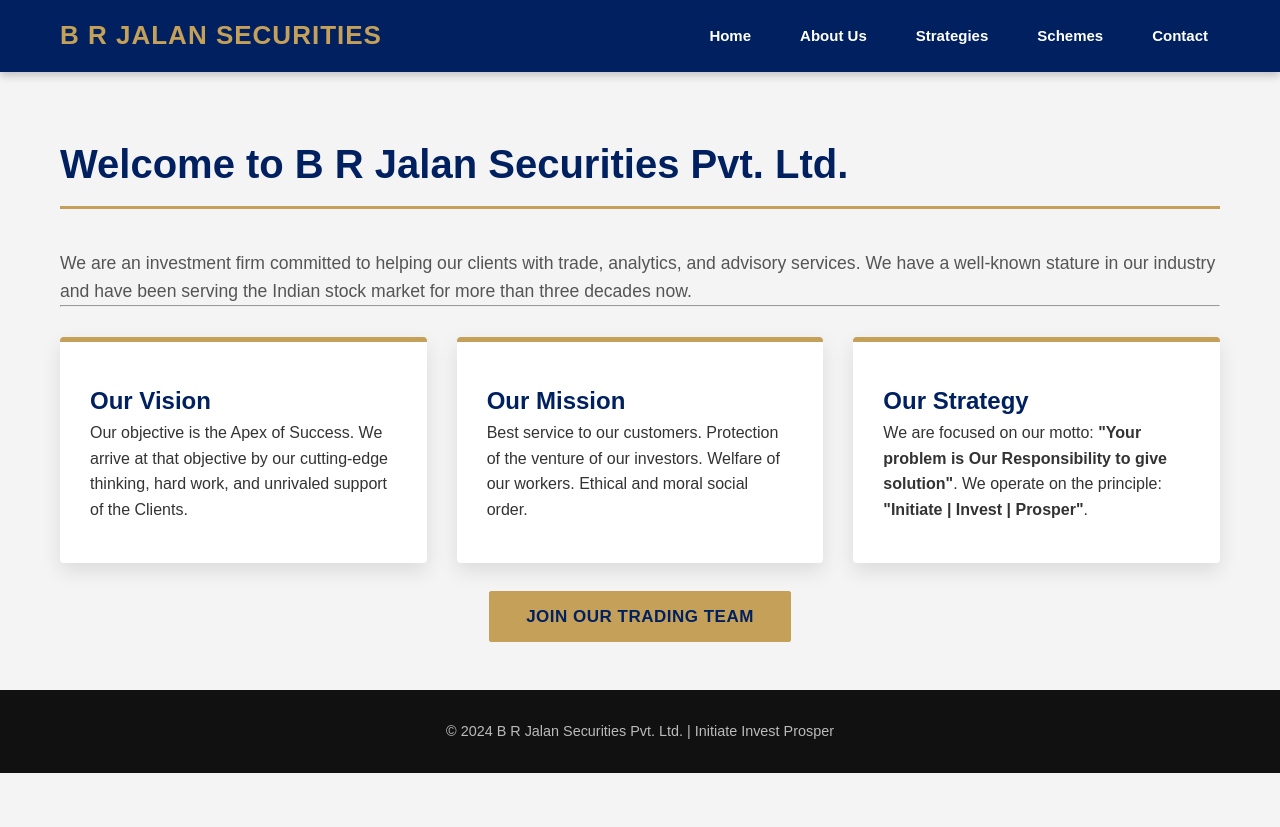
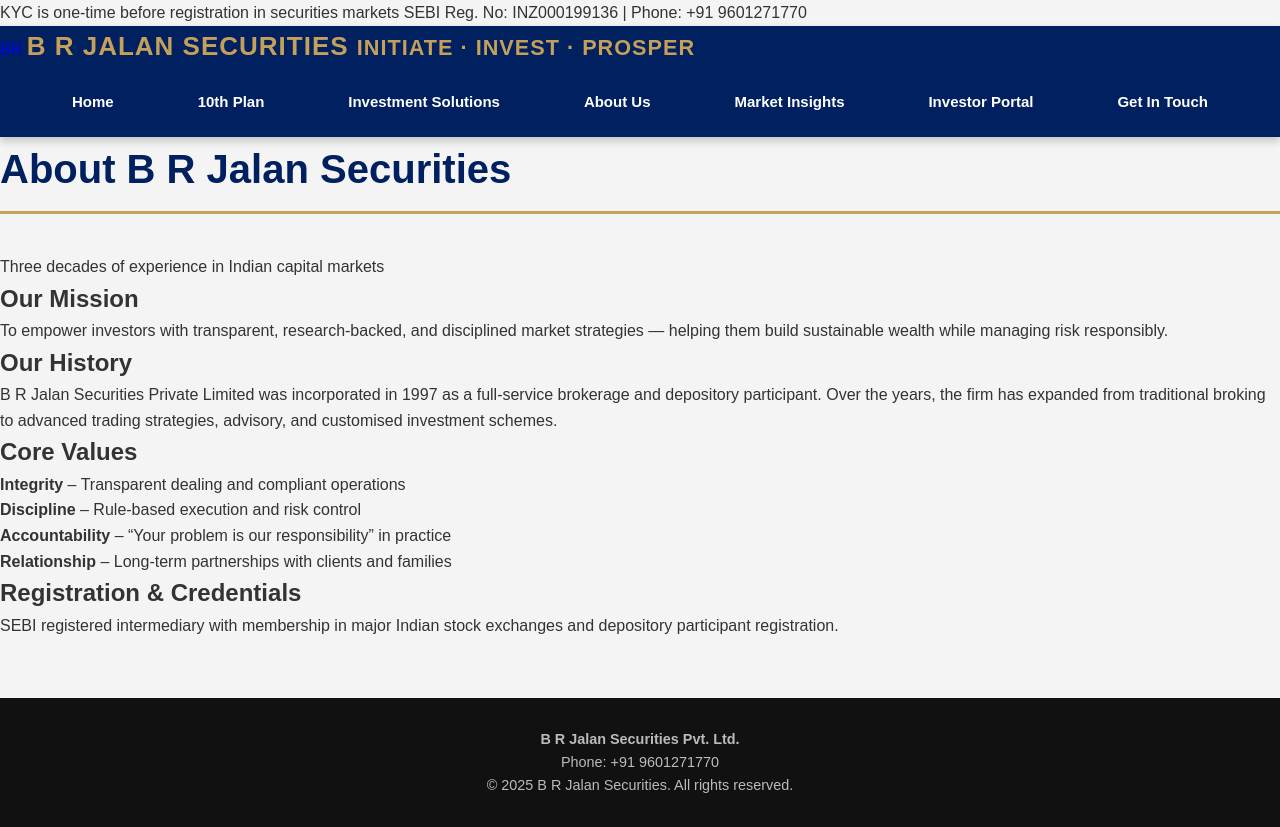
Before and after one commit to xiaocai0660-jpg/mywebsite, a plain HTML site: page about.html in a window 1280 px wide. Before the commit the page ends 800 px from the top, so only its background shows below. Drawn offline with Linux system fonts and the light colour scheme.

Commit message:
Update about.html

```diff
--- a/about.html
+++ b/about.html
@@ -1,48 +1,89 @@
 <!DOCTYPE html>
 <html lang="en">
 <head>
-    <meta charset="UTF-8">
-    <meta name="viewport" content="width=device-width, initial-scale=1.0">
-    <title>About Us | B R Jalan Securities</title>
-    <link rel="stylesheet" href="style.css">
+  <meta charset="UTF-8">
+  <title>About Us | B R Jalan Securities</title>
+  <meta name="viewport" content="width=device-width, initial-scale=1.0">
+  <link rel="stylesheet" href="style.css">
 </head>
 <body>
-    <header>
-        <nav>
-            <div class="logo-text">B R Jalan Securities</div>
-            <ul>
-                <li><a href="index.html">Home</a></li>
-                <li><a href="about.html">About Us</a></li>
-                <li><a href="investment.html">Strategies</a></li>
-                <li><a href="plan.html">Schemes</a></li>
-                <li><a href="contact.html">Contact</a></li>
-            </ul>
-        </nav>
-    </header>
-    <div class="Container">
-        <h1>Welcome to B R Jalan Securities Pvt. Ltd.</h1>
-        <p style="font-size: 1.1rem; color: #555;">We are an investment firm committed to helping our clients with trade, analytics, and advisory services. We have a well-known stature in our industry and have been serving the Indian stock market for more than three decades now.</p>
-        <hr>
-        <div class="strategy-grid">
-            <div class="strategy-card">
-                <h3>Our Vision</h3>
-                <p>Our objective is the Apex of Success. We arrive at that objective by our cutting-edge thinking, hard work, and unrivaled support of the Clients.</p>
-            </div>
-            <div class="strategy-card">
-                <h3>Our Mission</h3>
-                <p>Best service to our customers. Protection of the venture of our investors. Welfare of our workers. Ethical and moral social order.</p>
-            </div>
-            <div class="strategy-card">
-                <h3>Our Strategy</h3>
-                <p>We are focused on our motto: <strong>"Your problem is Our Responsibility to give solution"</strong>. We operate on the principle: <strong>"Initiate | Invest | Prosper"</strong>.</p>
-            </div>
+  <div class="top-bar">
+    <div class="container top-bar-inner">
+      <span>KYC is one-time before registration in securities markets</span>
+      <span>SEBI Reg. No: INZ000199136 | Phone: +91 9601271770</span>
+    </div>
+  </div>
+
+  <header class="site-header">
+    <div class="container nav-inner">
+      <a href="index.html" class="logo">
+        <span class="logo-mark">BR</span>
+        <span class="logo-text">
+          <strong>B R Jalan Securities</strong>
+          <small>Initiate · Invest · Prosper</small>
+        </span>
+      </a>
+      <nav class="main-nav">
+        <a href="index.html">Home</a>
+        <a href="plan.html">10th Plan</a>
+        <a href="investment.html">Investment Solutions</a>
+        <a href="about.html" class="active">About Us</a>
+        <a href="insights.html">Market Insights</a>
+        <a href="portal.html">Investor Portal</a>
+        <a href="contact.html">Get In Touch</a>
+      </nav>
+    </div>
+  </header>
+
+  <main class="main-content">
+    <section class="page-hero small">
+      <div class="container">
+        <h1>About B R Jalan Securities</h1>
+        <p>Three decades of experience in Indian capital markets</p>
+      </div>
+    </section>
+
+    <section class="section">
+      <div class="container two-column">
+        <div>
+          <h2 class="section-title">Our Mission</h2>
+          <p>
+            To empower investors with transparent, research-backed, and disciplined market strategies —
+            helping them build sustainable wealth while managing risk responsibly.
+          </p>
+
+          <h2 class="section-title">Our History</h2>
+          <p>
+            B R Jalan Securities Private Limited was incorporated in 1997 as a full-service brokerage and
+            depository participant. Over the years, the firm has expanded from traditional broking to
+            advanced trading strategies, advisory, and customised investment schemes.
+          </p>
         </div>
-        <div style="text-align: center; margin-top: 40px;">
-            <a href="plan.html" class="cta-button">Join Our Trading Team</a>
+        <div>
+          <h2 class="section-title">Core Values</h2>
+          <ul class="bullet-list">
+            <li><strong>Integrity</strong> – Transparent dealing and compliant operations</li>
+            <li><strong>Discipline</strong> – Rule-based execution and risk control</li>
+            <li><strong>Accountability</strong> – “Your problem is our responsibility” in practice</li>
+            <li><strong>Relationship</strong> – Long-term partnerships with clients and families</li>
+          </ul>
+
+          <h2 class="section-title">Registration & Credentials</h2>
+          <p>
+            SEBI registered intermediary with membership in major Indian stock exchanges and
+            depository participant registration.
+          </p>
         </div>
+      </div>
+    </section>
+  </main>
+
+  <footer class="site-footer">
+    <div class="container footer-inner">
+      <div><strong>B R Jalan Securities Pvt. Ltd.</strong></div>
+      <div>Phone: +91 9601271770</div>
+      <div class="footer-copy">© 2025 B R Jalan Securities. All rights reserved.</div>
     </div>
-    <footer>
-        <p>&copy; 2024 B R Jalan Securities Pvt. Ltd. | Initiate Invest Prosper</p>
-    </footer>
+  </footer>
 </body>
 </html>
```
